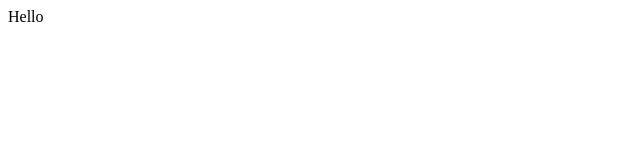
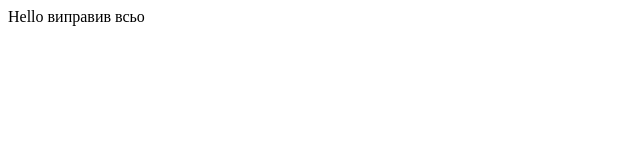
Before and after one commit to ZhenyaKertys/Repository1, a plain HTML site: page index.html in a window 1280 px wide. Shown: the whole page, without its empty margins (0-640 px from the left). Drawn offline with Linux system fonts and the light colour scheme.

Commit message:
Переробив

```diff
--- a/index.html
+++ b/index.html
@@ -8,5 +8,6 @@
 </head>
 <body>
     Hello
+    виправив всьо
 </body>
 </html>
```
